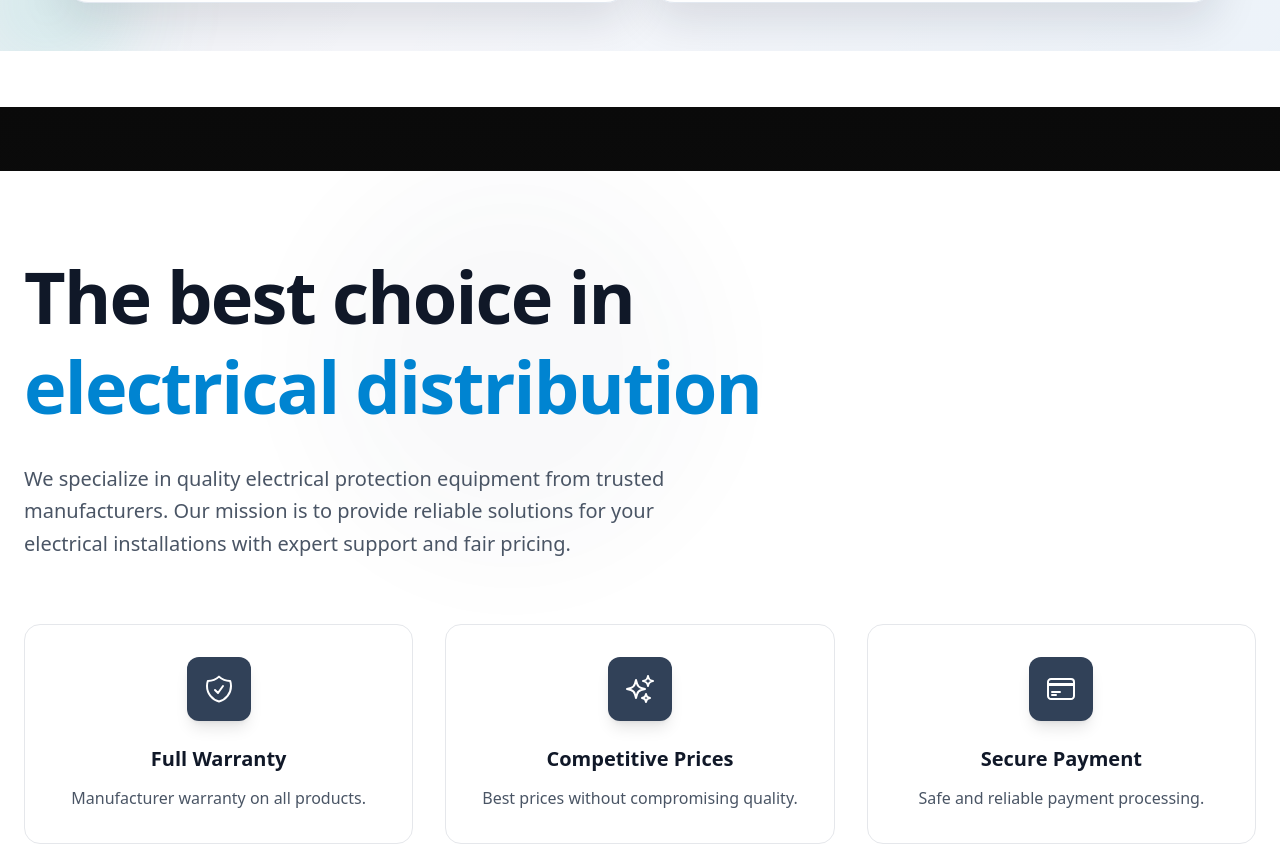
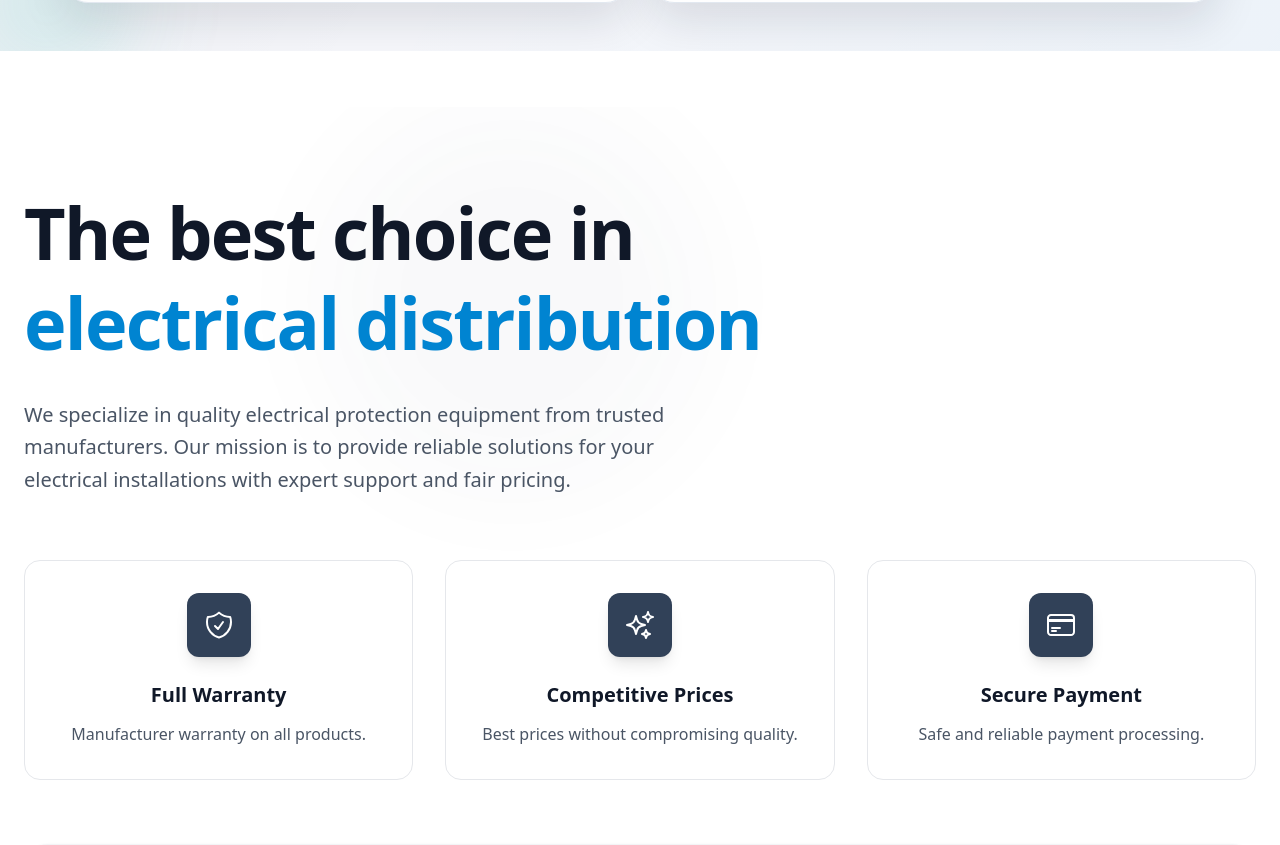
Before and after one commit to julioagk/PROTEX-INNOVATION-ENGLISH, a React (Vite) app: page / in a window 1280 px wide. Shown: the part 2703-3548 px from the top of the page. Built offline with nearby package versions, Linux system fonts and the light colour scheme.

Commit message:
Remove dark strip above Section3

```diff
--- a/src/componentes/Carousel.jsx
+++ b/src/componentes/Carousel.jsx
@@ -35,7 +35,7 @@ export default function HomeSections() {
 
 
         {/* Sección 3 */}
-        <section className="relative items-center justify-center py-12 md:py-16 text-black bg-gradient-to-b from-neutral-950 to-neutral-900">
+        <section className="relative items-center justify-center text-black bg-white">
           <Section3 />
         </section>
         {/* Footer */}
```
